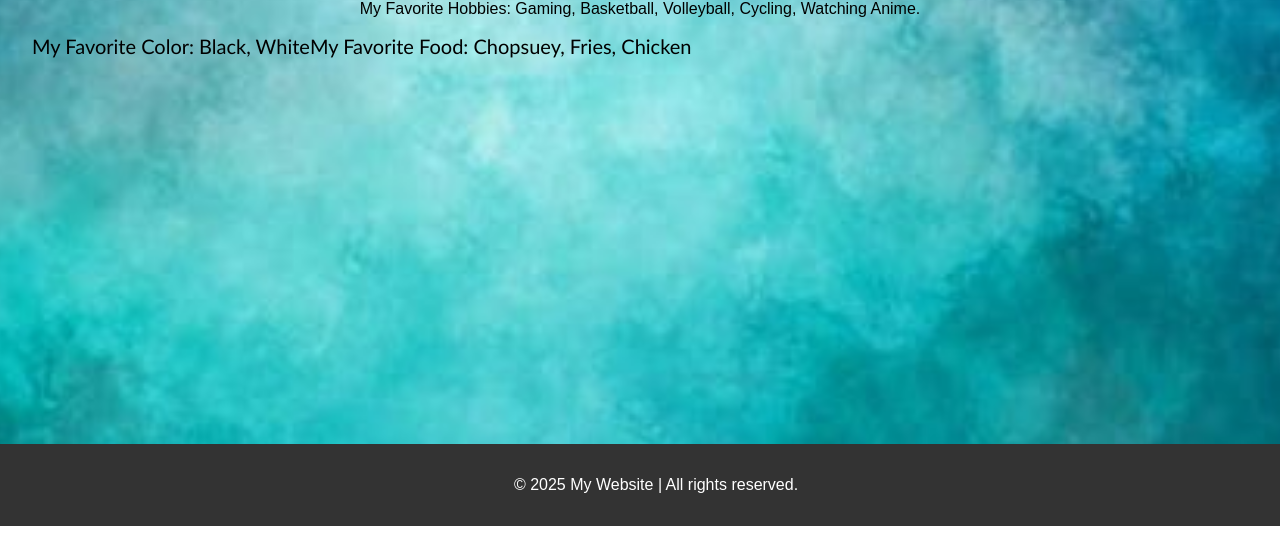
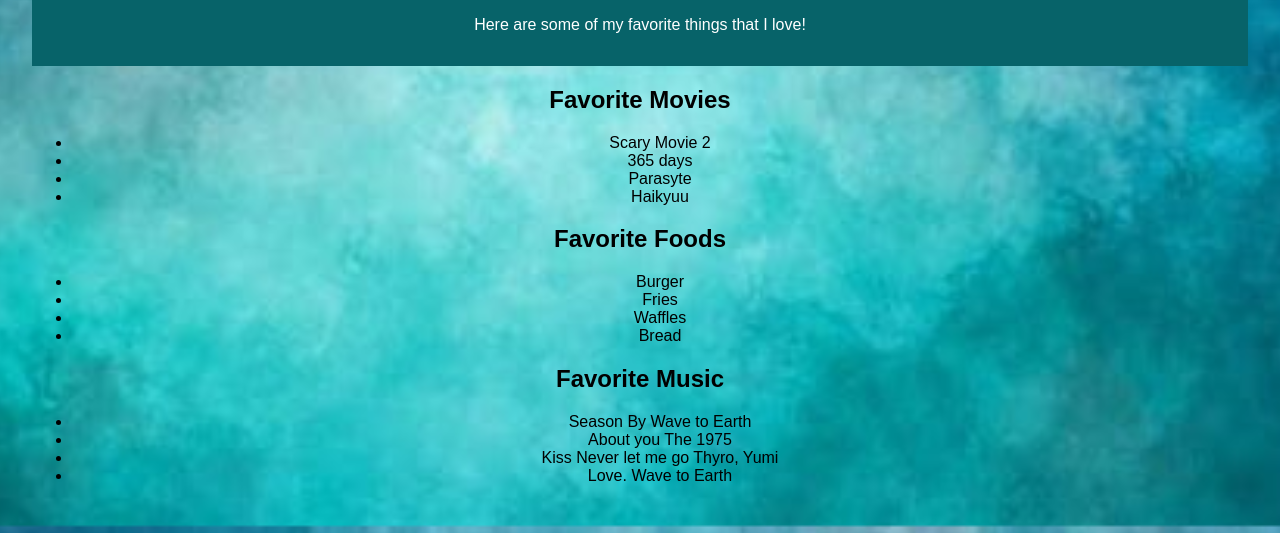
Before and after one commit to Caz1113/webapp, a plain HTML site: page My Favorite.html in a window 1280 px wide. Shown: the part 274-807 px from the top of the page. Drawn offline with Linux system fonts and the light colour scheme.

Commit message:
Update My Favorite.html

```diff
--- a/My Favorite.html
+++ b/My Favorite.html
@@ -58,19 +58,7 @@
             float: left;
             display: flex;
         }
-        table {
-            width: 50%;
-            border-collapse: collapse;
-            margin: 20px auto;
-            text-align: center;
-        }
-        th, td {
-            border: 1px solid #000;
-            padding: 10px;
-        }
-        th {
-            background-color: #000000;
-        }
+
     </style>
 </head>
 <body>
@@ -85,13 +73,45 @@
         <a href="My Favorite.html">My Favorite</a>
     </nav>
     <main>
-        <h1>About My Favorites</h1>
-        <p>My Favorite Hobbies: Gaming, Basketball, Volleyball, Cycling, Watching Anime.</p>
-        <pre class="pre">My Favorite Color: Black, White</p>
-        <pre class="pre">My Favorite Food: Chopsuey, Fries, Chicken</p>
+        <header>
+            <h1>Welcome to My Favorites!</h1>
+            <p>Here are some of my favorite things that I love!</p>
+        </header>
+
+        <!-- Content Section -->
+        <div class="content">
+            <!-- Favorite Movies Section -->
+            <div class="section">
+                <h2>Favorite Movies</h2>
+                <ul>
+                    <li>Scary Movie 2</li>
+                    <li>365 days</li>
+                    <li>Parasyte</li>
+                    <li>Haikyuu</li>
+                </ul>
+            </div>
+
+            <!-- Favorite Books Section -->
+            <div class="section">
+                <h2>Favorite Foods</h2>
+                <ul>
+                    <li>Burger</li>
+                    <li>Fries</li>
+                    <li>Waffles</li>
+                    <li>Bread</li>
+                </ul>
+            </div>
+
+            <!-- Favorite Music Section -->
+            <div class="section">
+                <h2>Favorite Music</h2>
+                <ul>
+                    <li>Season By Wave to Earth</li>
+                    <li>About you The 1975</li>
+                    <li>Kiss Never let me go Thyro, Yumi</li>
+                    <li>Love. Wave to Earth</li>
+                </ul>
+            </div>
+        </div>
     </main>
-    <footer>
-        <p>&copy; 2025 My Website | All rights reserved.</p>
-    </footer>
-</body>
 </html>
```
